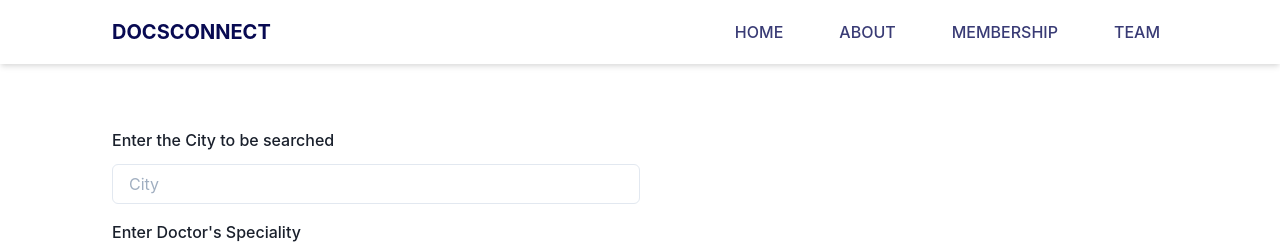
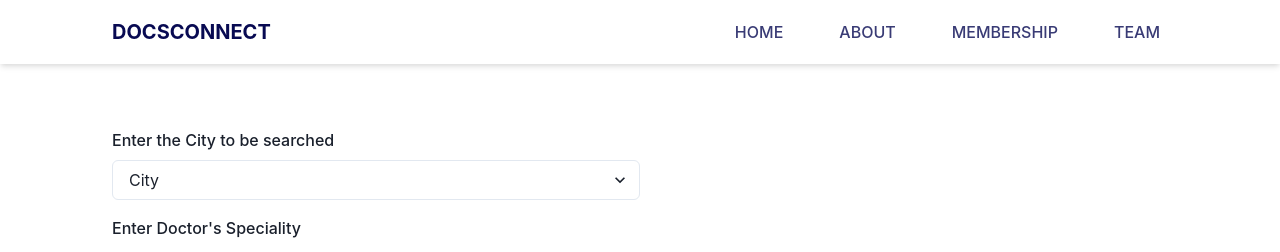
Before and after one commit to pranavsoni1101/docs_connect, a Next.js app: page /centralDoc in a window 1280 px wide. Shown: the top 252 px of the page. Built offline with nearby package versions, Linux system fonts and the light colour scheme.

Commit message:
Changed city form input to a select input

```diff
--- a/pages/centralDoc/index.jsx
+++ b/pages/centralDoc/index.jsx
@@ -3,6 +3,7 @@ import Head from 'next/head';
 import {
          Box, Button, Center, FormControl,
          FormLabel, Grid, GridItem, Input,
+         Select,
          Table, TableCaption, Tbody, Td,
          Text, Th, Thead, Tr
         } from '@chakra-ui/react';
@@ -44,7 +45,22 @@ const CentralDoc = () => {
                                 <FormLabel htmlFor='city'>
                                     Enter the City to be searched
                                 </FormLabel>
-                                <Input
+                                <Select
+                                    id = "city"
+                                    type         = "text"
+                                    width        = "50%"
+                                    value        = {city}
+                                    onChange     = {handleCityInputChange}
+                                    marginTop    = "4px"
+                                    placeholder  = 'City'
+                                    autoComplete = "off"
+                                    marginBottom = "1em"
+                                >
+                                    <option>Option 1</option>
+                                    <option>Option 2</option>
+                                    <option>Option 3</option>
+                                </Select>
+                                {/* <Input
                                     id           = "city"
                                     // name         = "city"
                                     type         = "text"
@@ -55,7 +71,7 @@ const CentralDoc = () => {
                                     placeholder  = 'City'
                                     autoComplete = "off"
                                     marginBottom = "1em"
-                                />
+                                /> */}
                                  {/* To take input of doctors speciality */}
                                  <FormLabel htmlFor='docSpeciality'>
                                     Enter Doctor's Speciality
```
